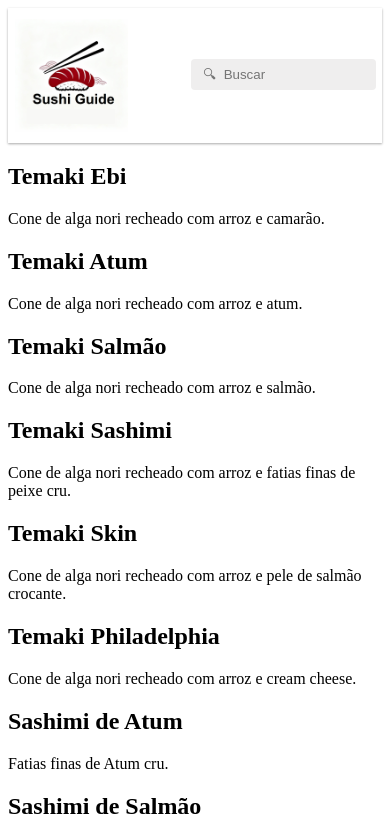
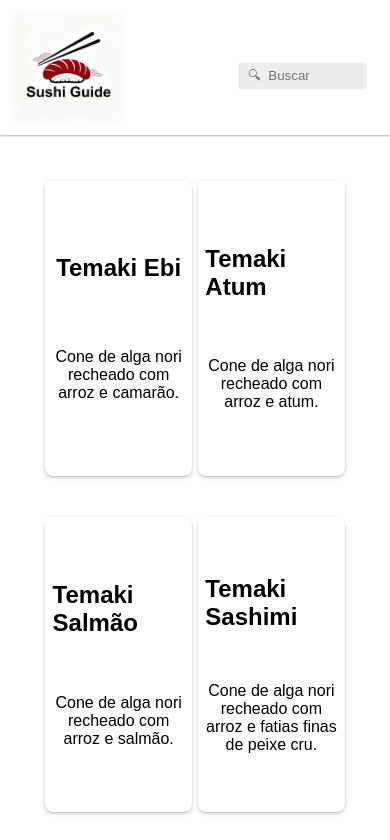
Before and after one commit to metataly/SushiGuide, a React (Vite) app: page / in a window 390 px wide. Shown: the top 840 px of the page. Built offline with nearby package versions, Linux system fonts and the light colour scheme.

Commit message:
:construction: estilização + responsividade

```diff
--- a/src/App.css
+++ b/src/App.css
@@ -2,4 +2,15 @@
     box-sizing: border-box;
     margin: 0;
     padding: 0;
+
 }
+
+section{
+    margin: 2% 5%;
+}
+
+@media screen and (max-width: 680px) {
+   section{
+        margin: 10%;
+   }
+}
--- a/src/App.jsx
+++ b/src/App.jsx
@@ -1,6 +1,7 @@
-import Header from "./components/header/header"
+import Header from "./components/header/header";
 import { useState } from "react";
 import SushiContent from "./components/sushiContent/sushiContent";
+import "./App.css";
 
 
 function App() {
@@ -9,7 +10,9 @@ function App() {
   return (
     <>
       <Header busca={busca} setBusca={setBusca}/>
-      <SushiContent busca={busca}/>
+      <section>
+        <SushiContent busca={busca}/>
+      </section>
     </>
   )
 }
--- a/src/components/header/Header.jsx
+++ b/src/components/header/Header.jsx
@@ -5,7 +5,7 @@ export default function Header ({busca, setBusca}){
     return(
         <header>
             <img src="../src/assets/logo.jpg" alt="SushiGuide" title="SushiGuide" />
-            <form action="">
+            <form>
                 <input type="text"
                  placeholder=" 🔍︎  Buscar"
                  value={busca}
--- a/src/components/header/Header.module.css
+++ b/src/components/header/Header.module.css
@@ -14,17 +14,18 @@ img {
 }
 
 form {
-    width: 25%;
-    height: 25%;
+    width: 30%;
+    height: 20%;
     padding: 2% 6%;
 }
 
 input {
     width: 100%;
-    padding: 2%;
+    padding: 3%;
     border-radius: 4px;
     border: none;
     background-color: rgba(228, 226, 226, 0.589);
+
 }
 
 @media screen and (max-width: 680px) {
--- a/src/components/sushiContent/SushiContent.jsx
+++ b/src/components/sushiContent/SushiContent.jsx
@@ -1,13 +1,14 @@
 import { sushis } from "../../data/sushis";
+import styles from "../sushiContent/SushiContent.module.css";
 
 
 export default function SushiContent({busca}){
     const content = sushis.filter((item) => item.nome.toLowerCase().includes(busca.toLowerCase()))
 
     return(
-        <div>
+        <div className={styles.card}>
          {content.map((item) => (
-                <div key = {item.id}>
+                <div className={styles.content} key = {item.id}>
                     <h2>{item.nome}</h2>
                     <p>{item.descricao}</p>
                 </div>
--- /dev/null
+++ b/src/components/sushiContent/SushiContent.module.css
@@ -0,0 +1,51 @@
+.card{
+    display: grid;
+    grid-template-columns: repeat(3, 1fr);
+    gap: 6%;
+    padding: 5%;
+    font-family: Arial, Helvetica, sans-serif;
+
+}
+
+.content{
+    display: flex;
+    flex-direction: column;
+    justify-content: space-evenly;
+    align-items: center;
+    width: 80%;
+    height: 40vh;
+    padding: 5%;
+    border-radius: 8px;
+    box-shadow: rgba(50, 50, 93, 0.25) 0px 2px 5px -1px, rgba(0, 0, 0, 0.3) 0px 1px 3px -1px;
+
+    p{
+        font-size: small;
+        font-weight: 300 ;
+        text-align: center;
+    }
+}
+
+@media screen and (max-width: 1000px) {
+    .card{
+        grid-template-columns: repeat(3, 1fr);
+        gap: 2%;
+        padding: 2%;
+    }
+
+}
+
+@media screen and (max-width: 680px) {
+    .card{
+        grid-template-columns: repeat(2, 1fr);
+        padding: 2%;
+    }
+
+    .content{
+        width: 100%;
+        height: 35vh;
+
+        p{
+            font-size: medium;
+        }
+    }
+}
```
Also changed, not shown: src/components/sushiCards/SushiCards.jsx (+3 -7 lines), src/components/sushiCards/SushiCards.module.css (added).
